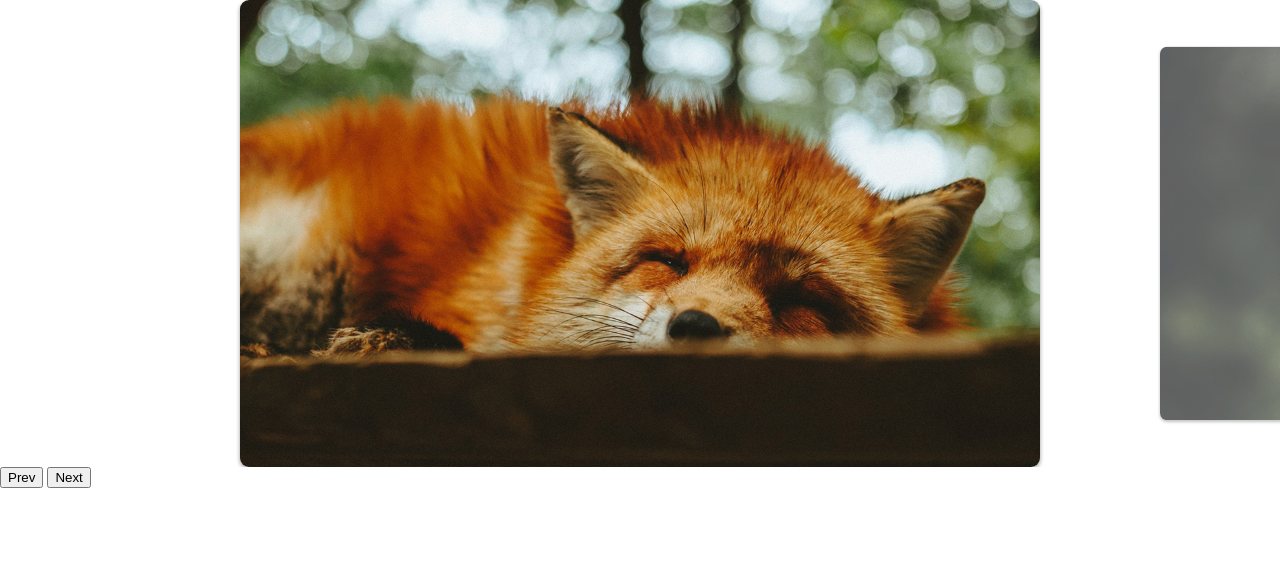
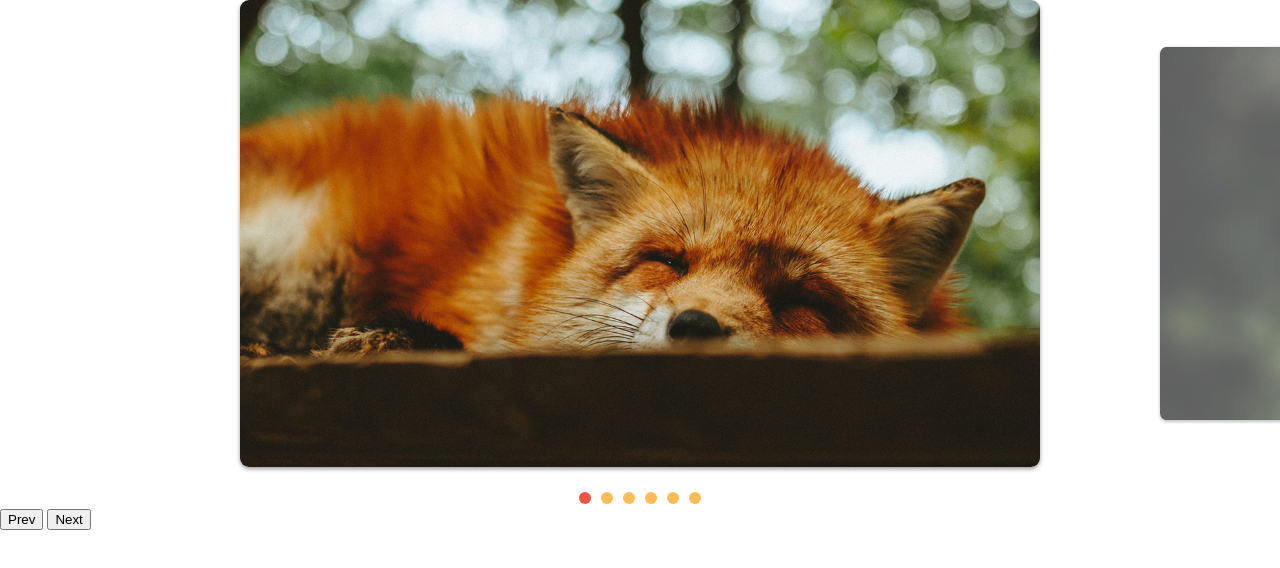
Before and after one commit to AlexsanderKevin/slide-animais-fantasticos, a plain HTML site: page index.html in a window 1280 px wide. Drawn offline with Linux system fonts and the light colour scheme.

Commit message:
aula-1209 Slide Paginação
- adicionado um controle para a movimentação dos slides
- criado um evento customizado

```diff
--- a/css/style.css
+++ b/css/style.css
@@ -47,3 +47,25 @@ img {
     transform: scale(1);
     transition: .4s;
 }
+
+[data-control="slide"] {
+    display: flex;
+    justify-content: center;
+    margin-top: 20px;
+}
+
+[data-control="slide"] li a{
+    display: block;
+    width: 12px;
+    height: 12px;
+    background-color: #fb5;
+    border-radius: 50%;
+    overflow: hidden;
+    text-indent: -999px;
+    margin: 5px;
+}
+
+[data-control="slide"] li.active a,
+[data-control="slide"] li a:hover {
+    background-color: #e54;
+}
--- a/js/script.js
+++ b/js/script.js
@@ -3,5 +3,6 @@ import {Slide, SlideNav} from './slide.js'
 const slide = new SlideNav('.slide', '.slide-wrapper');
 slide.init();
 slide.addArrow('.prev', '.next');
+slide.addControl();
 
-console.log(slide)
+//
--- a/js/slide.js
+++ b/js/slide.js
@@ -10,6 +10,8 @@ export class Slide {
             movement: 0
         }
         this.activeClass = 'active';
+
+        this.changeEvent = new Event('changeEvent');
     }
 
     transition(active){
@@ -60,7 +62,6 @@ export class Slide {
         this.wrapper.removeEventListener(moveType, this.onMove);
         this.dist.finalPosition = this.dist.movePosition;
 
-        console.log(this.index);
         this.transition(true);
         this.changeSlideOnFinish();
     }
@@ -88,7 +89,6 @@ export class Slide {
 
     slidePosition(slide){
         const margin  = (this.wrapper.offsetWidth - slide.offsetWidth) / 2
-        console.log(margin);
 
         return -(slide.offsetLeft - margin);
     }
@@ -121,6 +121,8 @@ export class Slide {
         this.slideIndexNav(index);
         this.dist.finalPosition = activeSlide.position;
         this.changeActiveClass();
+
+        this.wrapper.dispatchEvent(this.changeEvent);
     }
 
     activePrevSlide(){
@@ -172,6 +174,11 @@ export class Slide {
 }
 
 export class SlideNav extends Slide {
+    constructor(slide, wrapper) {
+        super(slide, wrapper);
+        this.bindControlEvents();
+    }
+
     addArrow(prev, next) {
         this.prevElement = document.querySelector(prev);
         this.nextElement = document.querySelector(next);
@@ -182,4 +189,43 @@ export class SlideNav extends Slide {
         this.prevElement.addEventListener('click', this.activePrevSlide);
         this.nextElement.addEventListener('click', this.activeNextSlide);
     }
+
+    createControl() {
+        const control = document.createElement('ul');
+        control.dataset.control = 'slide';
+
+        this.slideArray.forEach((item, index) => {
+            control.innerHTML +=
+                `<li><a href="#slide${index}">${index}</a></li>`;
+        })
+
+        this.wrapper.appendChild(control);
+        return control;
+    }
+
+    eventControl(item, index) {
+        item.addEventListener('click', (event) => {
+            event.preventDefault;
+            this.changeSlide(index);
+        })
+
+        this.wrapper.addEventListener('changeEvent', this.activeControlItem);
+    }
+
+    activeControlItem() {
+        this.controlArray.forEach(item => item.classList.remove(this.activeClass))
+        this.controlArray[this.index.active].classList.add(this.activeClass);
+    }
+
+    addControl(customControl) {
+        this.control = document.querySelector(customControl) || this.createControl();
+        this.controlArray = [...this.control.children]
+        this.controlArray.forEach(this.eventControl);
+        this.activeControlItem();
+    }
+
+    bindControlEvents() {
+        this.eventControl = this.eventControl.bind(this);
+        this.activeControlItem = this.activeControlItem.bind(this);
+    }
 }
```
